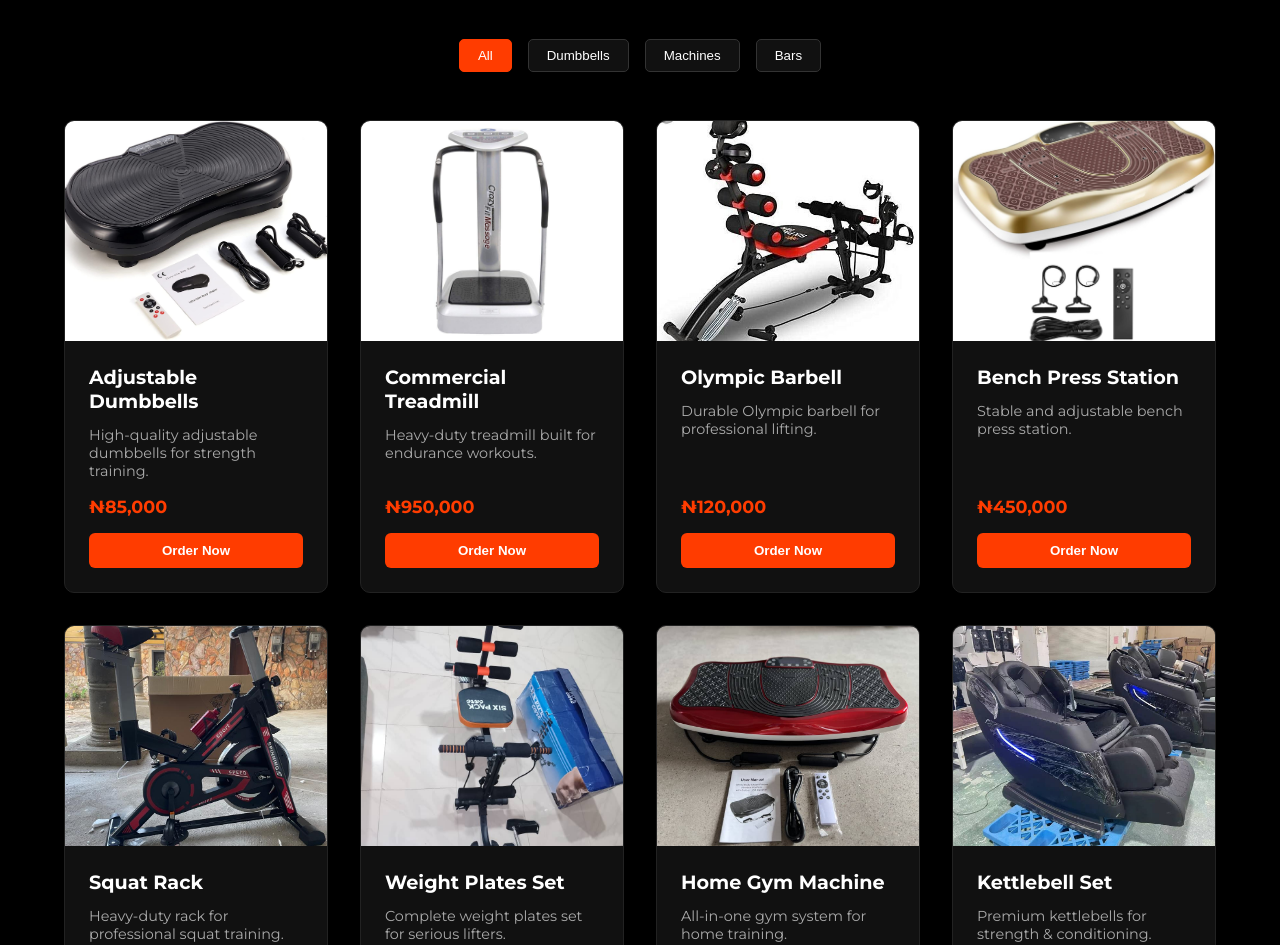
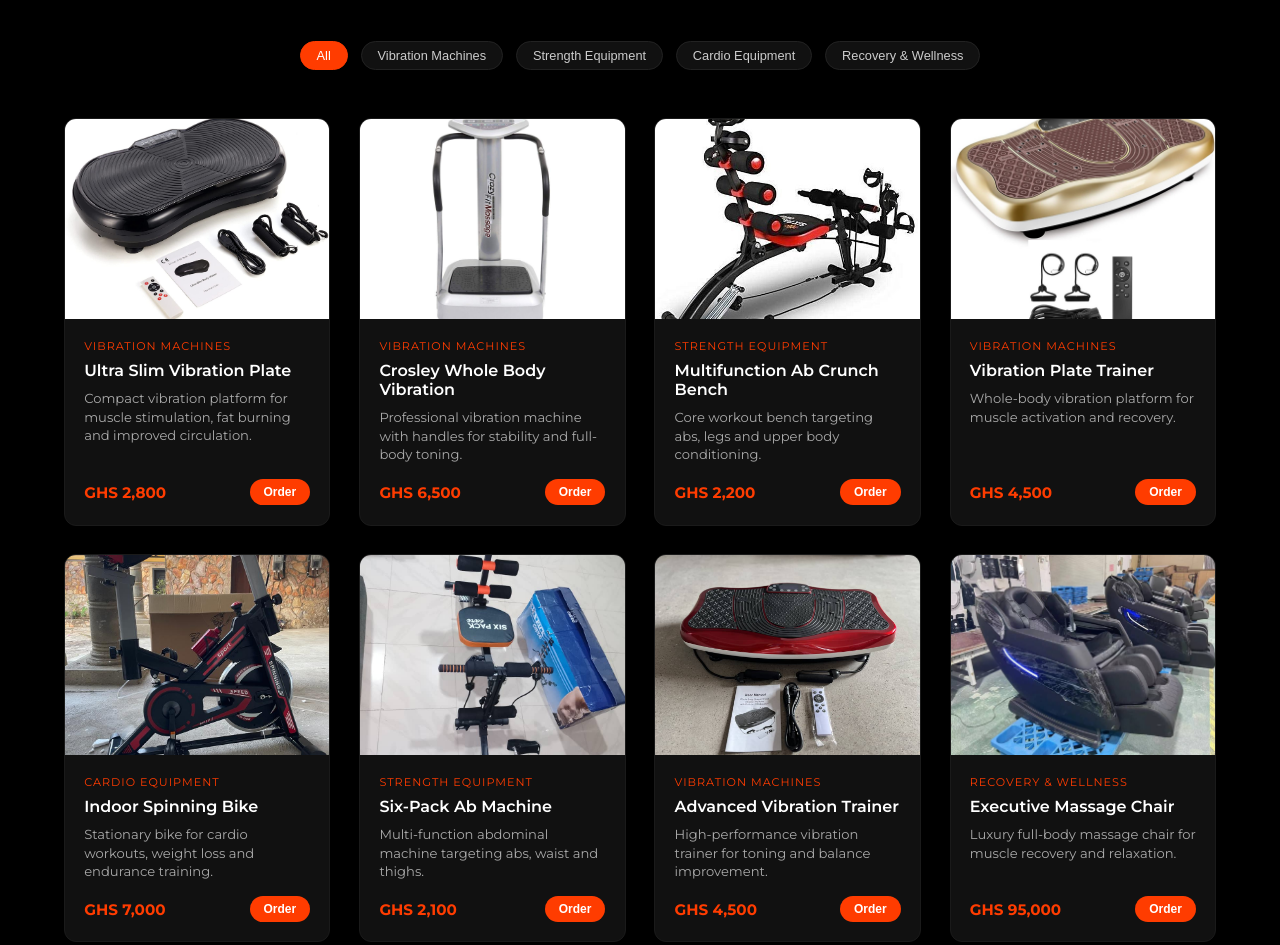
Before and after one commit to Ciscomahlee005codes/bona_fit, a React (Vite) app: page / in a window 1280 px wide. Shown: the part 2147-3092 px from the top of the page. Built offline with nearby package versions, Linux system fonts and the light colour scheme.

Commit message:
Making Minor Pushes

```diff
--- a/src/Components/Order/Order.jsx
+++ b/src/Components/Order/Order.jsx
@@ -1,5 +1,16 @@
 import { useState, useEffect } from "react";
 import "./Order.css";
+
+const products = [
+  "Ultra Slim Vibration Plate",
+  "Crosley Whole Body Vibration",
+  "Vibration Plate Trainer",
+  "Six-Pack Ab Machine",
+  "Executive Massage Chair",
+  "Multifunction Ab Crunch Bench",
+  "Indoor Spinning Bike",
+  "Advanced Vibration Trainer"
+];
 
 const Order = ({ selectedProduct }) => {
   const [formData, setFormData] = useState({
@@ -12,6 +23,7 @@ const Order = ({ selectedProduct }) => {
 
   const [showSuccess, setShowSuccess] = useState(false);
 
+  // Auto-fill product when coming from Product card
   useEffect(() => {
     if (selectedProduct) {
       setFormData((prev) => ({
@@ -49,10 +61,18 @@ Address: ${formData.address}
 
       window.open(url, "_blank");
 
+      // Reset form after sending
+      setFormData({
+        name: "",
+        phone: "",
+        product: "",
+        quantity: "",
+        address: ""
+      });
+
       setShowSuccess(false);
     }, 2000);
   };
-
 
   return (
     <section className="order" id="order">
@@ -74,6 +94,7 @@ Address: ${formData.address}
             name="name"
             placeholder="Full Name"
             required
+            value={formData.name}
             onChange={handleChange}
           />
 
@@ -82,19 +103,22 @@ Address: ${formData.address}
             name="phone"
             placeholder="Phone Number"
             required
+            value={formData.phone}
             onChange={handleChange}
           />
 
           <select
             name="product"
             required
+            value={formData.product}
             onChange={handleChange}
           >
             <option value="">Select Product</option>
-            <option>Adjustable Dumbbells</option>
-            <option>Commercial Treadmill</option>
-            <option>Olympic Barbell</option>
-            <option>Bench Press Station</option>
+            {products.map((item, index) => (
+              <option key={index} value={item}>
+                {item}
+              </option>
+            ))}
           </select>
 
           <input
@@ -103,6 +127,7 @@ Address: ${formData.address}
             placeholder="Quantity"
             required
             min="1"
+            value={formData.quantity}
             onChange={handleChange}
           />
 
@@ -110,6 +135,7 @@ Address: ${formData.address}
             name="address"
             placeholder="Delivery Address"
             required
+            value={formData.address}
             onChange={handleChange}
           ></textarea>
 
@@ -128,7 +154,6 @@ Address: ${formData.address}
           </div>
         )}
 
-
       </div>
     </section>
   );
--- a/src/Components/Products/Products.css
+++ b/src/Components/Products/Products.css
@@ -6,8 +6,9 @@
 
 .products-container h2 {
   text-align: center;
-  font-size: 2.5rem;
-  margin-bottom: 2rem;
+  font-size: 2.2rem;
+  margin-bottom: 2.5rem;
+  letter-spacing: 1px;
 }
 
 .products-container span {
@@ -18,18 +19,19 @@
 .filter-buttons {
   display: flex;
   justify-content: center;
-  gap: 1rem;
+  gap: 0.8rem;
   margin-bottom: 3rem;
   flex-wrap: wrap;
 }
 
 .filter-btn {
   background: #111;
-  border: 1px solid #333;
-  padding: 8px 18px;
-  color: white;
+  border: 1px solid #222;
+  padding: 6px 16px;
+  color: #ccc;
   cursor: pointer;
-  border-radius: 5px;
+  border-radius: 20px;
+  font-size: 0.8rem;
   transition: 0.3s ease;
 }
 
@@ -37,76 +39,93 @@
 .filter-btn:hover {
   background: #ff3c00;
   border-color: #ff3c00;
+  color: #fff;
 }
 
 /* GRID */
 .product-grid {
   display: grid;
-  grid-template-columns: repeat(auto-fit, minmax(260px, 1fr));
-  gap: 2rem;
+  grid-template-columns: repeat(auto-fit, minmax(250px, 1fr));
+  gap: 1.8rem;
 }
 
 /* CARD */
 .product-card {
   background: #111;
-  border-radius: 10px;
+  border-radius: 12px;
   overflow: hidden;
+  border: 1px solid #1a1a1a;
   transition: 0.3s ease;
-  border: 1px solid #222;
   display: flex;
   flex-direction: column;
 }
 
 .product-card:hover {
-  transform: translateY(-6px);
+  transform: translateY(-5px);
   border-color: #ff3c00;
 }
 
 .product-card img {
   width: 100%;
-  height: 220px;
+  height: 200px;
   object-fit: cover;
 }
 
 .product-content {
-  padding: 1.5rem;
+  padding: 1.2rem;
   display: flex;
   flex-direction: column;
   flex-grow: 1;
 }
 
+/* CATEGORY BADGE */
+.product-category {
+  font-size: 0.7rem;
+  text-transform: uppercase;
+  color: #ff3c00;
+  margin-bottom: 0.5rem;
+  letter-spacing: 1px;
+}
+
 .product-content h3 {
-  margin-bottom: 0.8rem;
-  font-size: 1.2rem;
+  font-size: 1rem;
+  margin-bottom: 0.6rem;
+  font-weight: 600;
 }
 
 .product-desc {
-  font-size: 0.9rem;
+  font-size: 0.82rem;
   color: #aaa;
+  line-height: 1.4;
   margin-bottom: 1rem;
   flex-grow: 1;
 }
 
+.product-bottom {
+  display: flex;
+  justify-content: space-between;
+  align-items: center;
+}
+
 .product-price {
-  font-size: 1.1rem;
+  font-size: 0.95rem;
   font-weight: 700;
   color: #ff3c00;
-  margin-bottom: 1rem;
 }
 
 /* BUTTON */
 .order-btn {
   background: #ff3c00;
   border: none;
-  padding: 10px;
+  padding: 6px 14px;
   color: white;
   cursor: pointer;
-  border-radius: 6px;
+  border-radius: 20px;
+  font-size: 0.75rem;
   font-weight: 600;
   transition: 0.3s ease;
 }
 
 .order-btn:hover {
   background: #ff5c2b;
-  transform: translateY(-2px);
 }
--- a/src/Components/Products/Products.jsx
+++ b/src/Components/Products/Products.jsx
@@ -13,71 +13,85 @@ import img8 from "../../assets/gym-equ8.jpeg";
 const productData = [
   {
     id: 1,
-    name: "Adjustable Dumbbells",
-    category: "Dumbbells",
+    name: "Ultra Slim Vibration Plate",
+    category: "Vibration Machines",
     image: img1,
-    price: "₦85,000",
-    description: "High-quality adjustable dumbbells for strength training."
+    price: "GHS 2,800",
+    description:
+      "Compact vibration platform for muscle stimulation, fat burning and improved circulation."
   },
   {
     id: 2,
-    name: "Commercial Treadmill",
-    category: "Machines",
+    name: "Crosley Whole Body Vibration",
+    category: "Vibration Machines",
     image: img2,
-    price: "₦950,000",
-    description: "Heavy-duty treadmill built for endurance workouts."
+    price: "GHS 6,500",
+    description:
+      "Professional vibration machine with handles for stability and full-body toning."
   },
   {
     id: 3,
-    name: "Olympic Barbell",
-    category: "Bars",
+    name: "Multifunction Ab Crunch Bench",
+    category: "Strength Equipment",
     image: img3,
-    price: "₦120,000",
-    description: "Durable Olympic barbell for professional lifting."
+    price: "GHS 2,200",
+    description:
+      "Core workout bench targeting abs, legs and upper body conditioning."
   },
   {
     id: 4,
-    name: "Bench Press Station",
-    category: "Machines",
+    name: "Vibration Plate Trainer",
+    category: "Vibration Machines",
     image: img4,
-    price: "₦450,000",
-    description: "Stable and adjustable bench press station."
+    price: "GHS 4,500",
+    description:
+      "Whole-body vibration platform for muscle activation and recovery."
   },
   {
     id: 5,
-    name: "Squat Rack",
-    category: "Machines",
+    name: "Indoor Spinning Bike",
+    category: "Cardio Equipment",
     image: img5,
-    price: "₦380,000",
-    description: "Heavy-duty rack for professional squat training."
+    price: "GHS 7,000",
+    description:
+      "Stationary bike for cardio workouts, weight loss and endurance training."
   },
   {
     id: 6,
-    name: "Weight Plates Set",
-    category: "Bars",
+    name: "Six-Pack Ab Machine",
+    category: "Strength Equipment",
     image: img6,
-    price: "₦210,000",
-    description: "Complete weight plates set for serious lifters."
+    price: "GHS 2,100",
+    description:
+      "Multi-function abdominal machine targeting abs, waist and thighs."
   },
   {
     id: 7,
-    name: "Home Gym Machine",
-    category: "Machines",
+    name: "Advanced Vibration Trainer",
+    category: "Vibration Machines",
     image: img7,
-    price: "₦1,200,000",
-    description: "All-in-one gym system for home training."
+    price: "GHS 4,500",
+    description:
+      "High-performance vibration trainer for toning and balance improvement."
   },
   {
     id: 8,
-    name: "Kettlebell Set",
-    category: "Dumbbells",
+    name: "Executive Massage Chair",
+    category: "Recovery & Wellness",
     image: img8,
-    price: "₦95,000",
-    description: "Premium kettlebells for strength & conditioning."
+    price: "GHS 95,000",
+    description:
+      "Luxury full-body massage chair for muscle recovery and relaxation."
   }
 ];
 
-const categories = ["All", "Dumbbells", "Machines", "Bars"];
+const categories = [
+  "All",
+  "Vibration Machines",
+  "Strength Equipment",
+  "Cardio Equipment",
+  "Recovery & Wellness"
+];
 
 const Products = ({ setSelectedProduct }) => {
   const [selectedCategory, setSelectedCategory] = useState("All");
@@ -92,12 +106,10 @@ const Products = ({ setSelectedProduct }) => {
   return (
     <section className="products" id="products">
       <div className="products-container">
-
         <h2>
           OUR <span>PRODUCTS</span>
         </h2>
 
-        {/* FILTER BUTTONS */}
         <div className="filter-buttons">
           {categories.map((cat, index) => (
             <button
@@ -112,15 +124,23 @@ const Products = ({ setSelectedProduct }) => {
           ))}
         </div>
 
-        {/* PRODUCT GRID */}
         <div className="product-grid">
           {filteredProducts.map((product) => (
             <div className="product-card" key={product.id}>
               <img src={product.image} alt={product.name} />
 
               <div className="product-content">
+                <span className="product-category">
+                  {product.category}
+                </span>
+
                 <h3>{product.name}</h3>
-                <p className="product-desc">{product.description}</p>
+
+                <p className="product-desc">
+                  {product.description}
+                </p>
+
+                <div className="product-bottom">
                   <p className="product-price">{product.price}</p>
 
                   <button
@@ -132,13 +152,13 @@ const Products = ({ setSelectedProduct }) => {
                         .scrollIntoView({ behavior: "smooth" });
                     }}
                   >
-                  Order Now
+                    Order
                   </button>
+                </div>
               </div>
             </div>
           ))}
         </div>
-
       </div>
     </section>
   );
```
Lines whose indentation alone changed are shown as unchanged.
